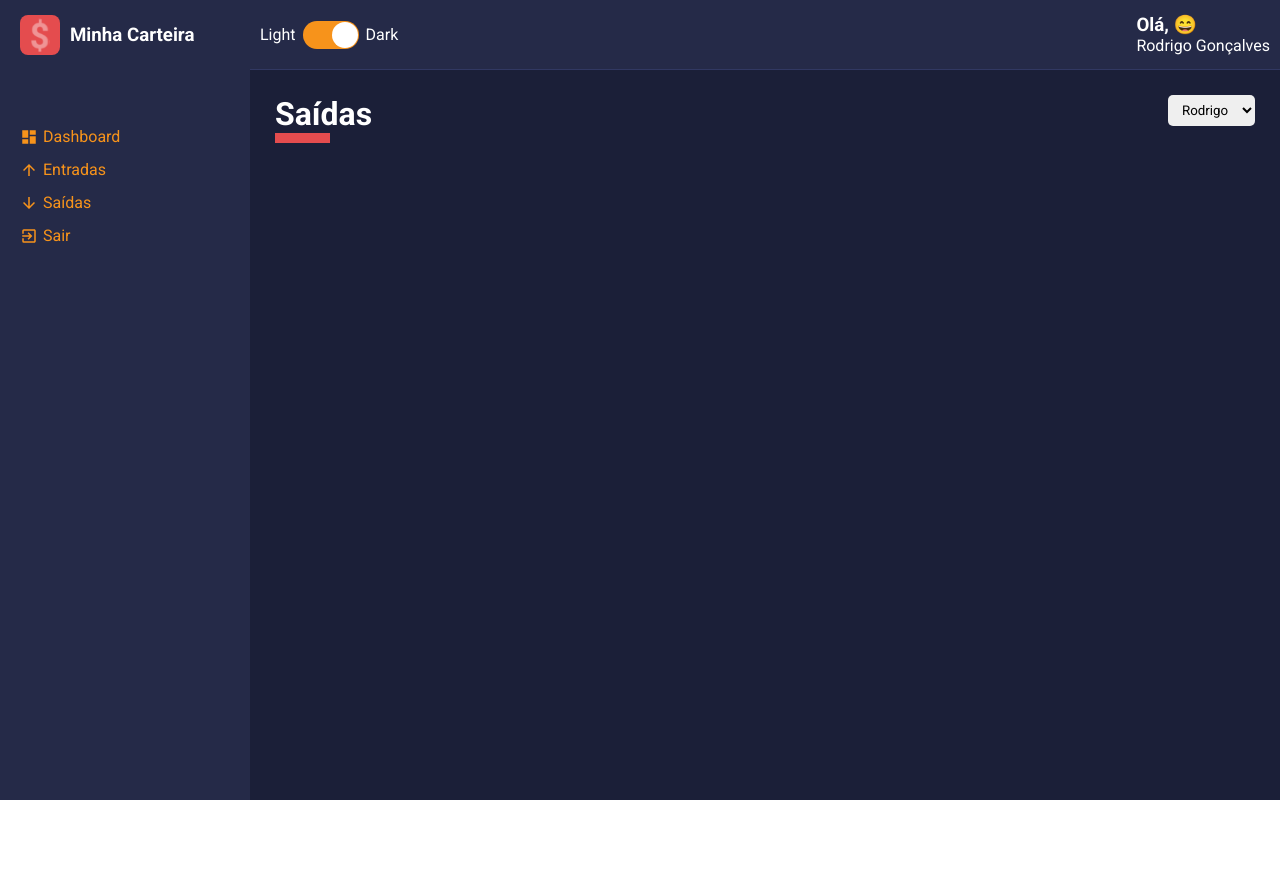
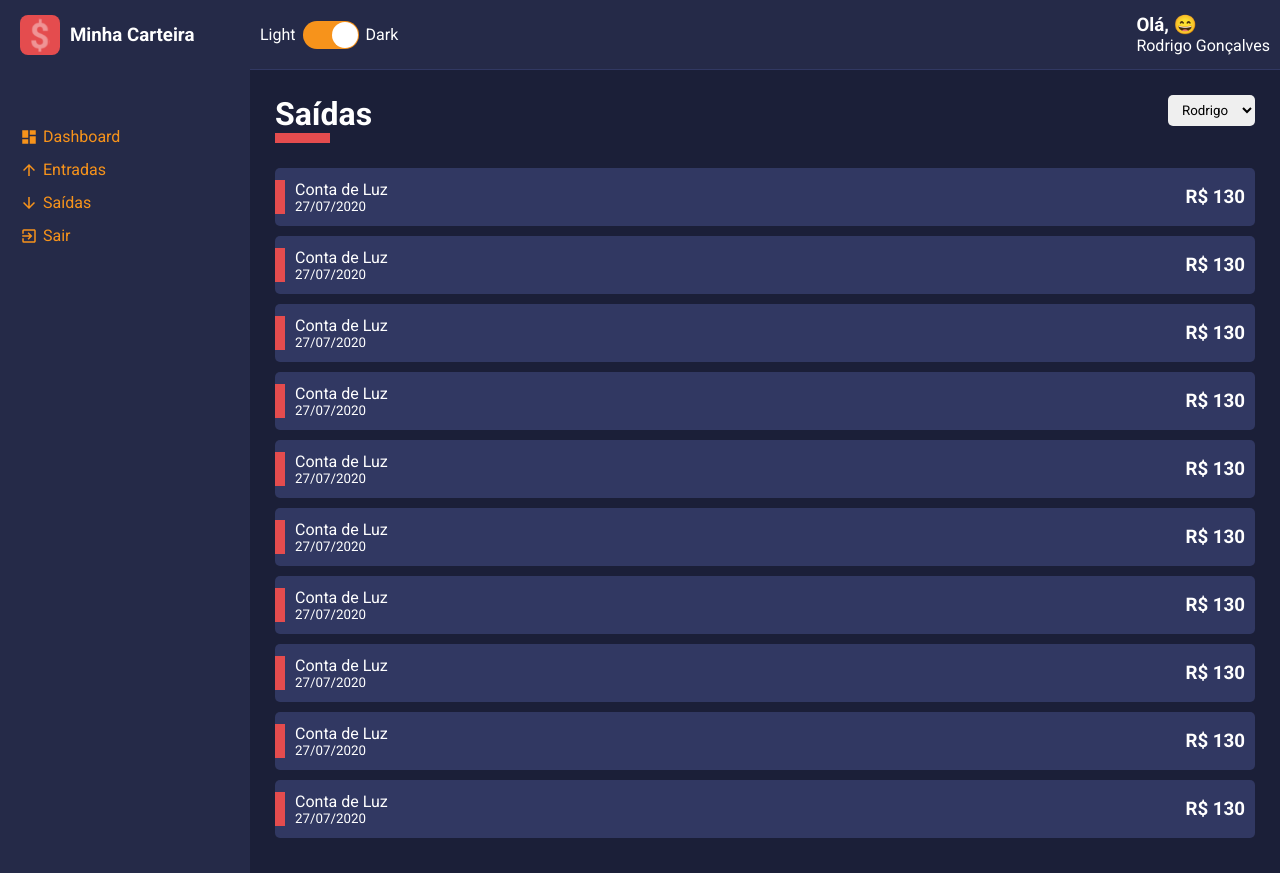
Before and after one commit to CarlosMota/react_e_typescript_desenvolvendo_um_dashboard, a React (Create React App) app: page / in a window 1280 px wide. Before the commit the page ends 800 px from the top, so only its background shows below. Built offline with nearby package versions, Linux system fonts and the light colour scheme.

Commit message:
[S3A17] Criando a lista de movimentos finaceiros
Signed-off-by: Carlos Silva <carlos.motta89@gmail.com>

```diff
--- /dev/null
+++ b/src/Components/HistoryFinanceCard/index.tsx
@@ -0,0 +1,31 @@
+import React from 'react';
+import { Container, Tag } from './styles';
+
+interface IHistoryFinanceCard {
+    cardColor: string;
+    tagColor: string;
+    title: string;
+    subtitle: string;
+    amount: string;
+}
+
+const HistoryFinanceCard: React.FC<IHistoryFinanceCard> = ({
+    cardColor,
+    tagColor,
+    title,
+    subtitle,
+    amount
+}) => {
+    return (
+        <Container color={cardColor}>
+            <Tag color={tagColor}/>
+            <div>
+                <span>{title}</span>
+                <small>{subtitle}</small>
+            </div>
+            <h3>{amount}</h3>
+        </Container>
+    );
+}
+
+export default HistoryFinanceCard;
--- /dev/null
+++ b/src/Components/HistoryFinanceCard/styles.ts
@@ -0,0 +1,53 @@
+import styled from 'styled-components';
+
+interface IContainerProps {
+    color: string;
+}
+
+interface ITagProps {
+    color: string;
+}
+
+export const Container = styled.li<IContainerProps>`
+    background-color: ${props => props.color};
+
+
+    list-style: none;
+    border-radius: 5px;
+    margin: 10px 0;
+    padding: 12px 10px;
+    display: flex;
+    justify-content:space-between;
+    align-items: center;
+
+    cursor: pointer;
+    transition: all .3s;
+
+    position: relative;
+
+    &::hover{
+        opacity: .7;
+        transform: translateX(10px);
+    }
+
+    > div {
+        display: flex;
+        flex-direction: column;
+        justify-content: space-between;
+
+        padding-left: 10px;
+    }
+
+
+
+`;
+
+export const Tag = styled.div<ITagProps>`
+    width: 10px;
+    height: 60%;
+
+    background-color: ${props => props.color};
+
+    position: absolute;
+    left: 0;
+`;
--- a/src/pages/List/index.tsx
+++ b/src/pages/List/index.tsx
@@ -1,7 +1,8 @@
 import React from 'react';
-import {Container} from './styles';
+import {Container, Content} from './styles';
 import ContentHeader from '../../Components/ContentHeader';
 import SelectInput from '../../Components/SelectInput';
+import HistoryFinanceCard from '../../Components/HistoryFinanceCard';
 /**
  * Variavel List do tipo Functional Component
  */
@@ -18,6 +19,88 @@
             <ContentHeader title="Saídas" lineColor="#E44C4E">
                 <SelectInput options={options}/>
             </ContentHeader>
+            <Content>
+                <HistoryFinanceCard
+                    cardColor="#313862"
+                    tagColor="#e44c4e"
+                    title="Conta de Luz"
+                    subtitle="27/07/2020"
+                    amount="R$ 130"
+                />
+
+                <HistoryFinanceCard
+                    cardColor="#313862"
+                    tagColor="#e44c4e"
+                    title="Conta de Luz"
+                    subtitle="27/07/2020"
+                    amount="R$ 130"
+                />
+
+                <HistoryFinanceCard
+                    cardColor="#313862"
+                    tagColor="#e44c4e"
+                    title="Conta de Luz"
+                    subtitle="27/07/2020"
+                    amount="R$ 130"
+                />
+
+                <HistoryFinanceCard
+                    cardColor="#313862"
+                    tagColor="#e44c4e"
+                    title="Conta de Luz"
+                    subtitle="27/07/2020"
+                    amount="R$ 130"
+                />
+
+                <HistoryFinanceCard
+                    cardColor="#313862"
+                    tagColor="#e44c4e"
+                    title="Conta de Luz"
+                    subtitle="27/07/2020"
+                    amount="R$ 130"
+                />
+
+                <HistoryFinanceCard
+                    cardColor="#313862"
+                    tagColor="#e44c4e"
+                    title="Conta de Luz"
+                    subtitle="27/07/2020"
+                    amount="R$ 130"
+                />
+
+                <HistoryFinanceCard
+                    cardColor="#313862"
+                    tagColor="#e44c4e"
+                    title="Conta de Luz"
+                    subtitle="27/07/2020"
+                    amount="R$ 130"
+                />
+
+                <HistoryFinanceCard
+                    cardColor="#313862"
+                    tagColor="#e44c4e"
+                    title="Conta de Luz"
+                    subtitle="27/07/2020"
+                    amount="R$ 130"
+                />
+
+                <HistoryFinanceCard
+                    cardColor="#313862"
+                    tagColor="#e44c4e"
+                    title="Conta de Luz"
+                    subtitle="27/07/2020"
+                    amount="R$ 130"
+                />
+
+                <HistoryFinanceCard
+                    cardColor="#313862"
+                    tagColor="#e44c4e"
+                    title="Conta de Luz"
+                    subtitle="27/07/2020"
+                    amount="R$ 130"
+                />
+
+            </Content>
         </Container>
     );
 }
--- a/src/pages/List/styles.ts
+++ b/src/pages/List/styles.ts
@@ -2,3 +2,5 @@
 
 
 export const Container = styled.div``;
+
+export const Content = styled.div``;
```
